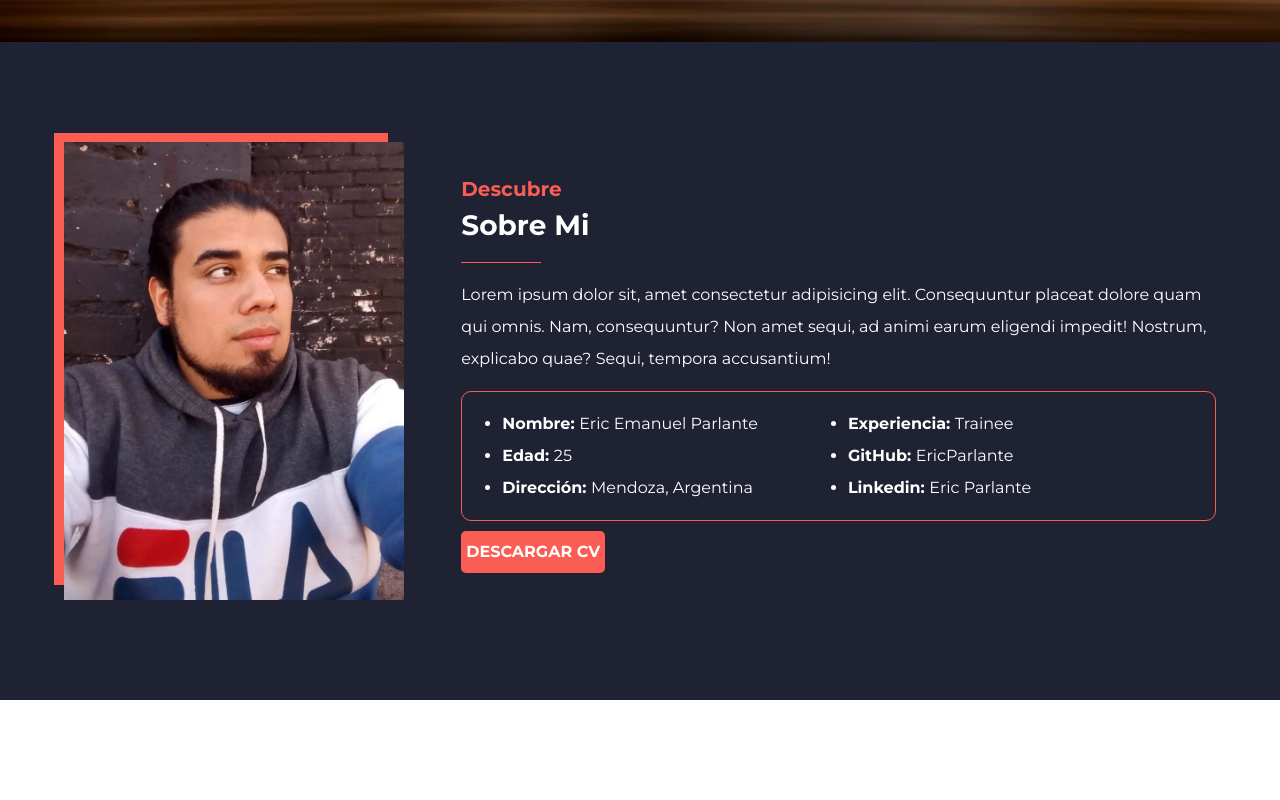
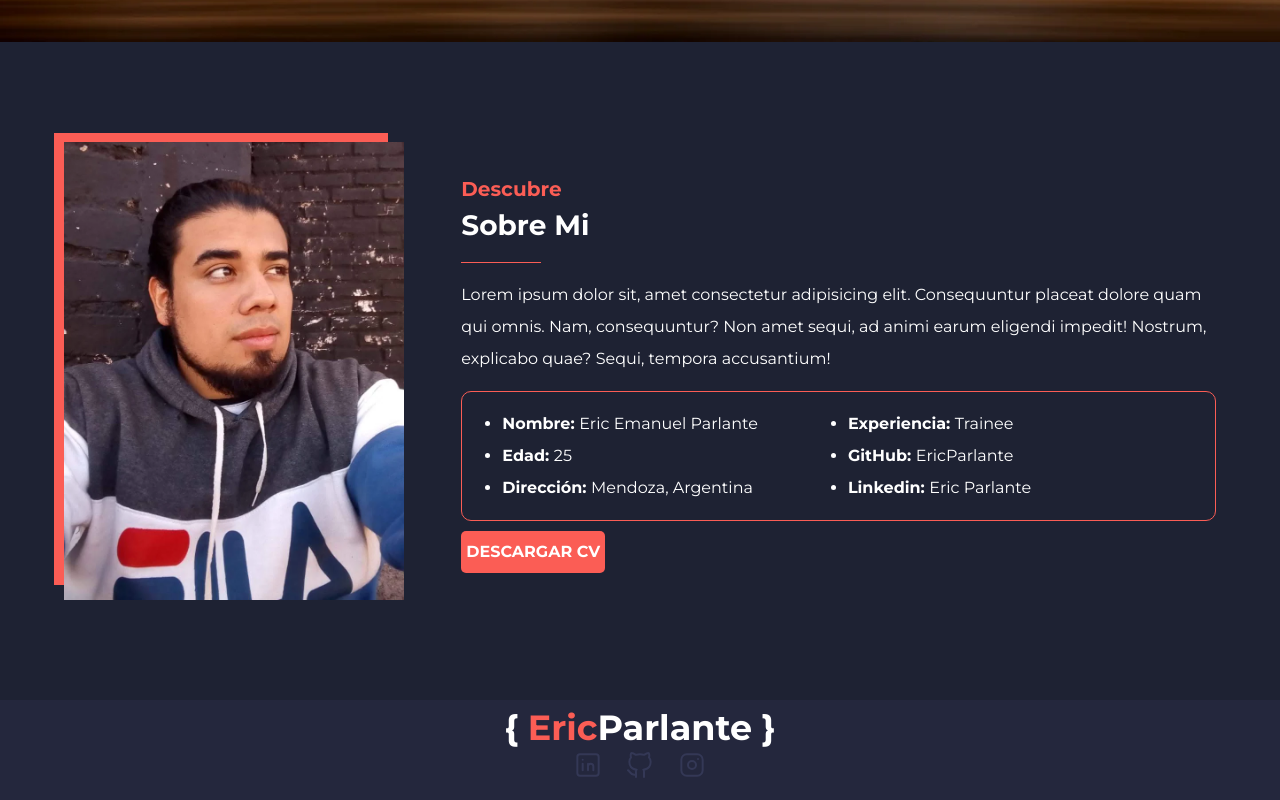
Before and after one commit to EricParlante/Portafolio, a plain HTML site: page index.html in a window 1280 px wide. Shown: the part 758-1558 px from the top of the page. Before the commit the page ends 1458 px from the top, so only its background shows below. Drawn offline with Linux system fonts and the light colour scheme.

Commit message:
Ultimos cambios

```diff
--- a/css/style.css
+++ b/css/style.css
@@ -188,3 +188,20 @@ p{
     border-radius: 5px;
 
 }
+/**     FOOTER      **/
+.footer{
+    display: flex;
+    flex-direction: column;
+    height: 10rem;
+    background-color: var(--colorprimarioclaro);
+    align-items: center;
+    justify-content: center;
+}
+.cards{
+    display:flex;
+    flex-direction: row;
+    column-gap: 2rem;
+}
+.icon-tabler:hover{
+    stroke: var(--blanco);
+}
--- a/index.html
+++ b/index.html
@@ -25,10 +25,10 @@
                     <h1 class="logo1 , no-margin"><span class="logo2">{</span> Eric<span class="logo2">Parlante }</span></h1>
                 </a>
                 <nav class="navegacion">
-                    <a class="navegacion_a"href="#">Sobre Mi</a>
-                    <a class="navegacion_a"href="#">Habilidades</a>
+                    <a class="navegacion_a"href="#sobre_eric">Sobre Mi</a>
+                    <a class="navegacion_a"href="#">Aptitudes</a>
+                    <a class="navegacion_a"href="#">Proyectos</a>
                     <a class="navegacion_a"href="#">Contacto</a>
-                    <a class="navegacion_a"href="#">Proyectos</a>
                 </nav>
             </div> <!--ACA CIERRA LA BARRA-->
             <div class="introduccion">
@@ -65,7 +65,42 @@
                     </div>
                 </div>
             </div>
+        </div><!--ACA FINALIZA LA DESCRIPCIÓN-->
+    </main>
+    <footer class="footer">
+        <a href="index.html" class="logo">
+            <h1 class="logo1 , no-margin"><span class="logo2">{</span> Eric<span class="logo2">Parlante }</span></h1>
+        </a>
+        <div class="cards">
+            <a href="https://www.linkedin.com/in/ericemanuelparlante/" class="icon_link">
+                <svg xmlns="http://www.w3.org/2000/svg" class="icon icon-tabler icon-tabler-brand-linkedin" width="32" height="32"
+                    viewBox="0 0 24 24" stroke-width="1.5" stroke="#343856" fill="none" stroke-linecap="round" stroke-linejoin="round">
+                    <path stroke="none" d="M0 0h24v24H0z" fill="none" />
+                    <rect x="4" y="4" width="16" height="16" rx="2" />
+                    <line x1="8" y1="11" x2="8" y2="16" />
+                    <line x1="8" y1="8" x2="8" y2="8.01" />
+                    <line x1="12" y1="16" x2="12" y2="11" />
+                    <path d="M16 16v-3a2 2 0 0 0 -4 0" />
+                </svg>
+            </a>
+            <a href="https://github.com/EricParlante" class="icon_link">
+                <svg xmlns="http://www.w3.org/2000/svg" class="icon icon-tabler icon-tabler-brand-github" width="32" height="32"
+                    viewBox="0 0 24 24" stroke-width="1.5" stroke="#343856" fill="none" stroke-linecap="round" stroke-linejoin="round">
+                    <path stroke="none" d="M0 0h24v24H0z" fill="none" />
+                    <path
+                        d="M9 19c-4.3 1.4 -4.3 -2.5 -6 -3m12 5v-3.5c0 -1 .1 -1.4 -.5 -2c2.8 -.3 5.5 -1.4 5.5 -6a4.6 4.6 0 0 0 -1.3 -3.2a4.2 4.2 0 0 0 -.1 -3.2s-1.1 -.3 -3.5 1.3a12.3 12.3 0 0 0 -6.2 0c-2.4 -1.6 -3.5 -1.3 -3.5 -1.3a4.2 4.2 0 0 0 -.1 3.2a4.6 4.6 0 0 0 -1.3 3.2c0 4.6 2.7 5.7 5.5 6c-.6 .6 -.6 1.2 -.5 2v3.5" />
+                </svg>
+            </a>
+            <a href="https://www.instagram.com/erickparlante/" class="icon_link">
+                <svg xmlns="http://www.w3.org/2000/svg" class="icon icon-tabler icon-tabler-brand-instagram" width="32" height="32"
+                    viewBox="0 0 24 24" stroke-width="1.5" stroke="#343856" fill="none" stroke-linecap="round" stroke-linejoin="round">
+                    <path stroke="none" d="M0 0h24v24H0z" fill="none" />
+                    <rect x="4" y="4" width="16" height="16" rx="4" />
+                    <circle cx="12" cy="12" r="3" />
+                    <line x1="16.5" y1="7.5" x2="16.5" y2="7.501" />
+                </svg>
+            </a>
         </div>
-    </main>
+    </footer>
 </body>
 </html>
```
